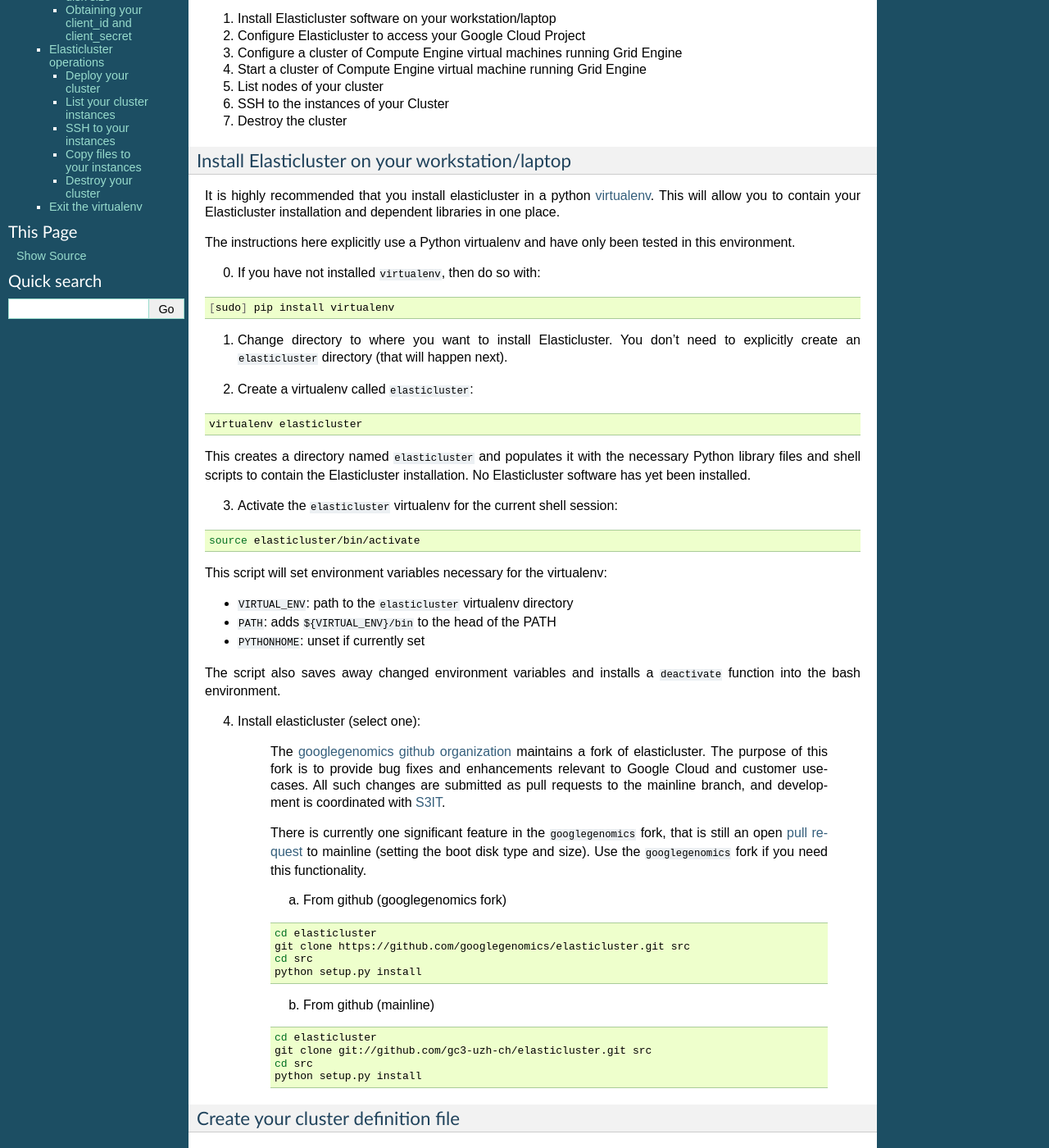
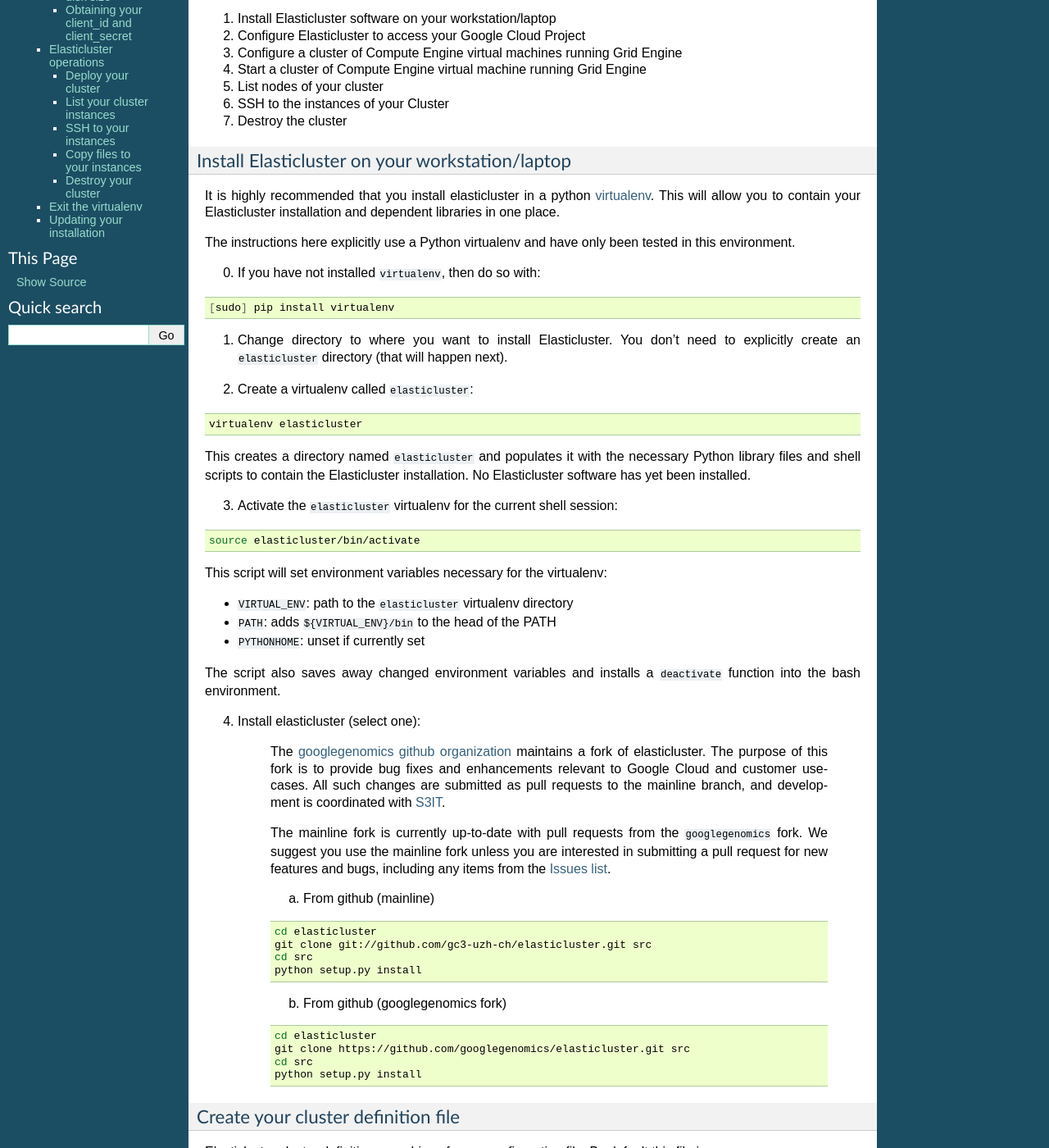
Before and after one commit to googlegenomics/readthedocs, a Sphinx documentation site: the page built from docs/source/includes/elasticluster_setup.rst, in a window 1280 px wide and 1400 px high, scrolled down 326 px. Shown: the whole window at 82% size. Built offline with Sphinx 7.4.7, drawn with Linux system fonts in a browser that asks for light colours; some of the changed text lies outside the part shown.

Commit message:
Misc. updates as mainline is now in-sync
Removed outdated references to pull requests not in mainline, as they have accepted all outstanding PRs.

```diff
--- a/docs/source/includes/elasticluster_setup.rst
+++ b/docs/source/includes/elasticluster_setup.rst
@@ -80,25 +80,26 @@
     All such changes are submitted as pull requests to the mainline branch, and development is
     coordinated with S3IT_.
 
-    There is currently one significant feature in the ``googlegenomics`` fork, that is still an open
-    `pull request <https://github.com/gc3-uzh-ch/elasticluster/pull/158>`_ to mainline
-    (setting the boot disk type and size). Use the ``googlegenomics`` fork if you need this functionality.
+    The mainline fork is currently up-to-date with pull requests from the ``googlegenomics`` fork.
+    We suggest you use the mainline fork unless you are interested in submitting a pull request
+    for new features and bugs, including any items from the
+    `Issues list <https://github.com/googlegenomics/elasticluster/issues>`_.
 
-    a. From github (googlegenomics fork)
+    a. From github (mainline)
+
+    .. code:: bash
+
+      cd elasticluster
+      git clone git://github.com/gc3-uzh-ch/elasticluster.git src
+      cd src
+      python setup.py install
+
+    b. From github (googlegenomics fork)
 
     .. code:: bash
 
       cd elasticluster
       git clone https://github.com/googlegenomics/elasticluster.git src
-      cd src
-      python setup.py install
-
-    b. From github (mainline)
-
-    .. code:: bash
-
-      cd elasticluster
-      git clone git://github.com/gc3-uzh-ch/elasticluster.git src
       cd src
       python setup.py install
 
@@ -197,8 +197,8 @@
 
 Setting the boot disk size
 **************************
-An update to the ``googlegenomics`` fork, not yet in mainline, allows for specifying both the boot
-disk type and size for instances of your cluster:
+For cluster tasks you may want to create use SSD Persistent disk or a boot disk larger than the default 10 GB.
+Elasticluster allows for specifying both the boot disk type and size for instances of your cluster:
 
 ``boot_disk_type``
     Define the type of boot disk to use.
@@ -257,6 +257,10 @@
 *******************
 .. code:: bash
 
+  elasticluster start gridengine
+
+To get verbose output during startup, use the ``-v`` flag:
+
   elasticluster start -v gridengine
 
 List your cluster instances
@@ -273,11 +277,13 @@
 
   elasticluster ssh gridengine
 
-However, you can connect to other instances using gcloud_:
+To connect to other nodes, you can use the ``-n`` flag command:
 
 .. code:: bash
 
-  gcloud compute ssh <instance> --zone <zone>
+  elasticluster ssh gridengine -n <nodename>
+
+Where the nodename is the elasticluster name for the node (such as ``compute001``).
 
 Copy files to your instances
 ****************************
@@ -302,7 +308,13 @@
 ********************
 .. code:: bash
 
-  elasticluster stop -v --yes gridengine
+  elasticluster stop gridengine
+
+or without prompt:
+
+.. code:: bash
+
+  elasticluster stop --yes gridengine
 
 Exit the virtualenv
 ===================
@@ -312,3 +324,17 @@
 .. code:: bash
 
   deactivate
+
+Note that any time you want to use elasticluster commands, you must re-activate the virtualenv
+by sourcing the ``activate`` script.
+
+Updating your installation
+==========================
+To update your installation, active the virtualenv, pull the source from GitHub, and run the install command again:
+
+.. code:: bash
+
+    source elasticluster/bin/activate
+    cd elasticluster/src
+    git pull
+    python setup.py install
```
Also changed, not shown: other parts of docs/source/includes/elasticluster_setup.rst (+1 -2 lines).
